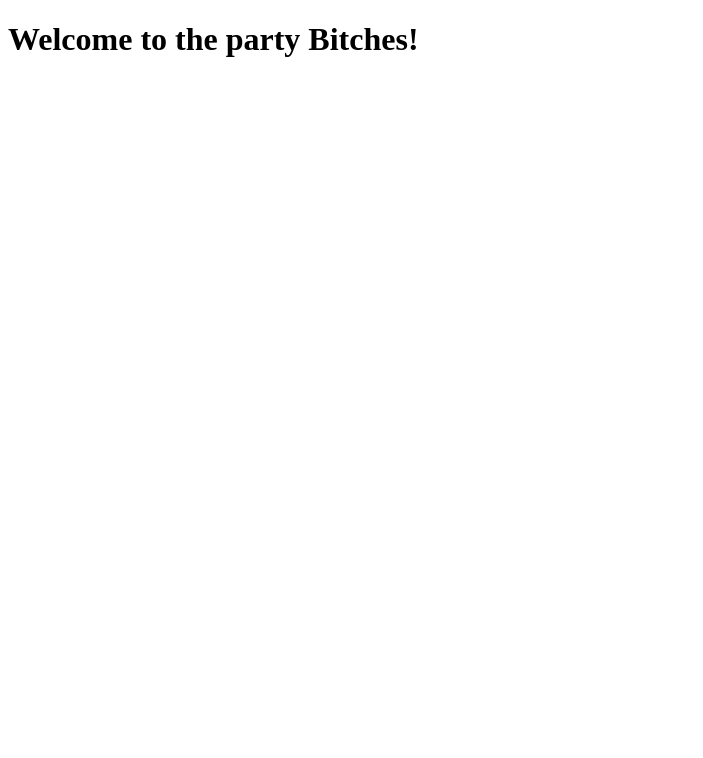
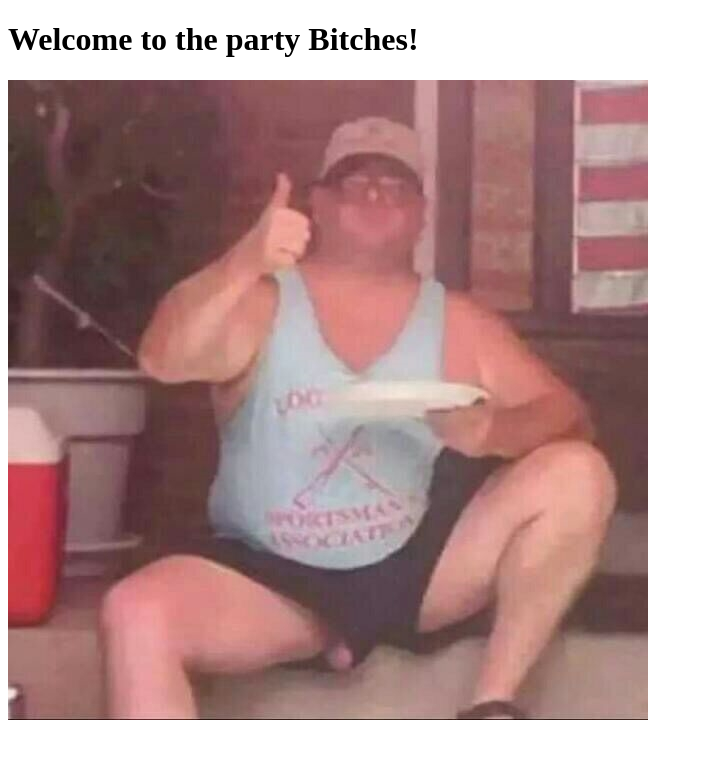
Before and after one commit to LongMAKSISchlong/LongSchlongSite, a plain HTML site: page index.html in a window 1280 px wide. Shown: the whole page, without its empty margins (0-703 px from the left). Drawn offline with Linux system fonts and the light colour scheme.

Commit message:
include awesome image in website

```diff
--- a/index.html
+++ b/index.html
@@ -14,6 +14,7 @@
 
 <body>
     <h1>Welcome to the party Bitches!</h1>
+    <img src="assets/FB_20150919_10_27_04_Saved_Picture.jpg">
 
   <!-- <script src="js/scripts.js"></script> -->
 </body>
```
